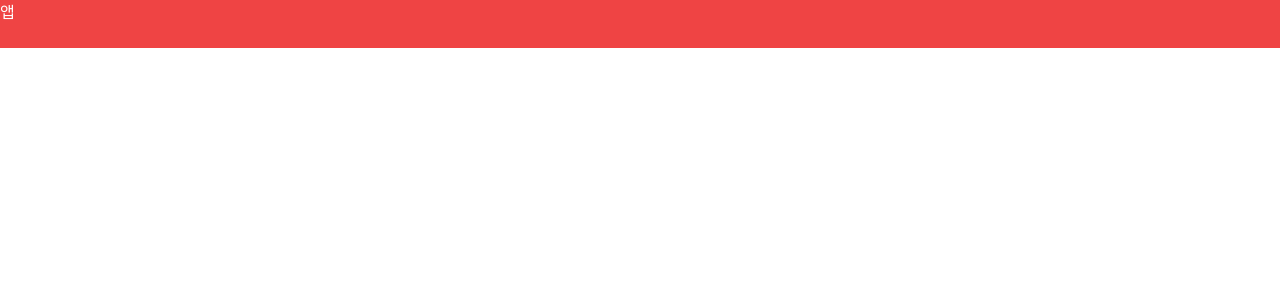
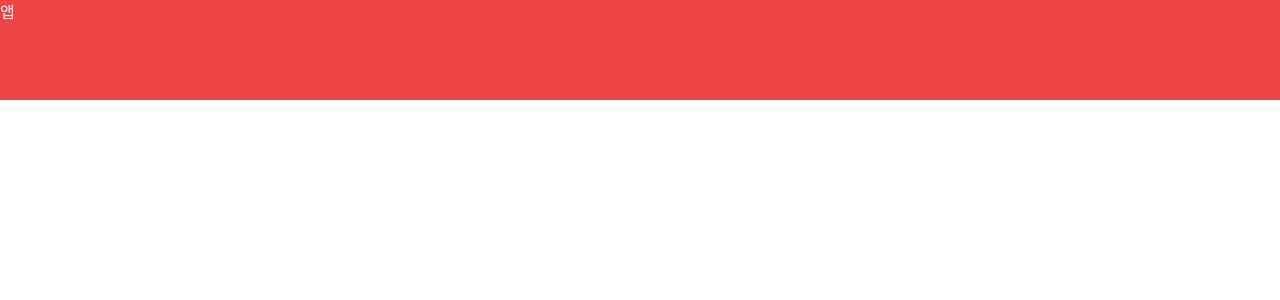
Before and after one commit to jhs512/react_wish_app_2021, a React (Vite) app: page / in a window 1280 px wide. Shown: the top 300 px of the page. Built offline with nearby package versions, Linux system fonts and the light colour scheme.

Commit message:
테일윈드, JIT 모드

```diff
--- a/src/App.jsx
+++ b/src/App.jsx
@@ -1,6 +1,6 @@
 function App() {
   return (
-    <div className="bg-red-500 h-12 text-white">
+    <div className="bg-red-500 h-[100px] text-white">
       앱
     </div>
   )
--- a/tailwind.config.js
+++ b/tailwind.config.js
@@ -1,4 +1,5 @@
 module.exports = {
+  mode: "jit",
   purge: ['./index.html', './src/**/*.{js,jsx}'],
   darkMode: false, // or 'media' or 'class'
   theme: {
```
